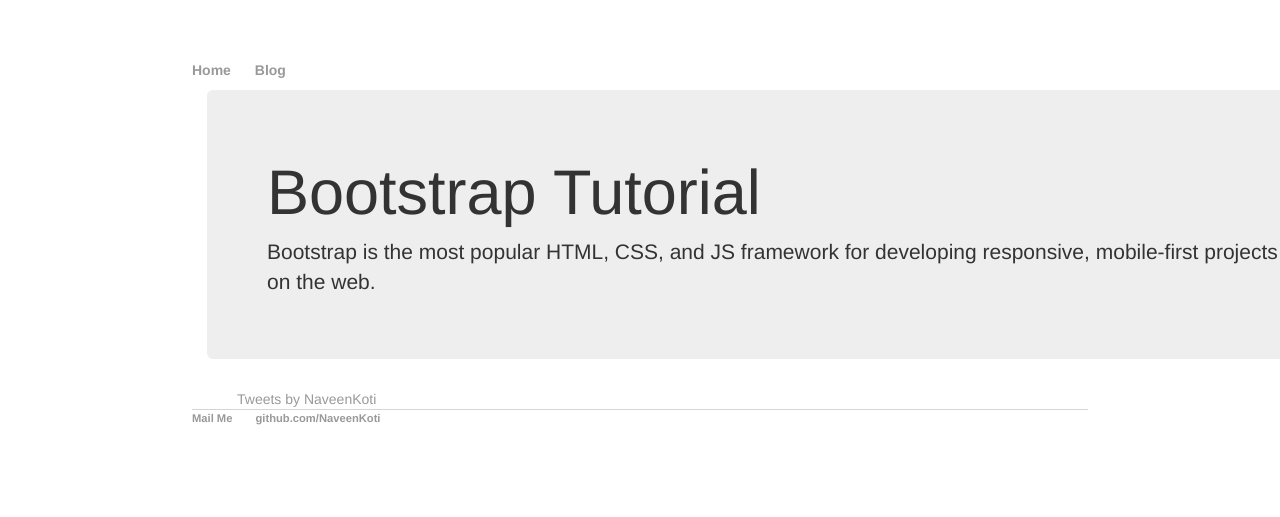
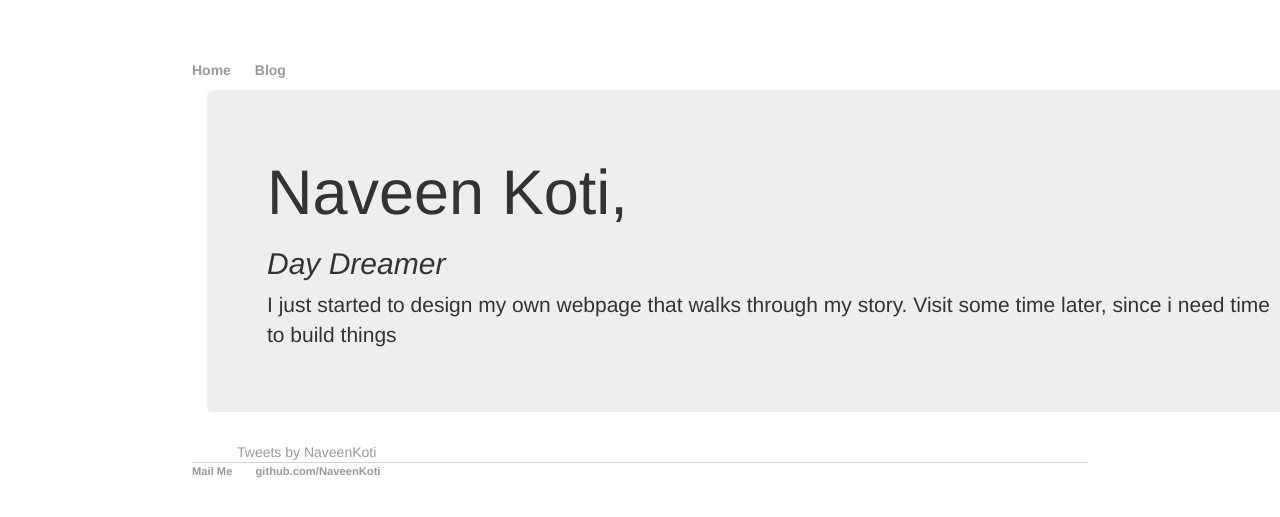
Before and after one commit to NaveenKoti/naveenkoti.github.io, a Jekyll site: the page built from index.html, in a window 1280 px wide. Shown: the top 517 px of the page. Built offline with Jekyll 4.4.1, drawn with Linux system fonts in a browser that asks for light colours; nearby versions of some CDN libraries; comment, search, counter and statistics services are not loaded.

Commit message:
Update index.html
changes to headline

```diff
--- a/index.html
+++ b/index.html
@@ -3,8 +3,8 @@ layout: default
 title: Naveen Koti, Day Dreamer
 ---
 <div class="jumbotron">
-  <h1>Bootstrap Tutorial</h1>
-  <p>Bootstrap is the most popular HTML, CSS, and JS framework for developing responsive, mobile-first projects on the web.</p>
+  <h1>Naveen Koti,</h1> <h2><em>Day Dreamer</em></h2>
+  <p>I just started to design my own webpage that walks through my story. Visit some time later, since i need time to build things</p>
 </div>
 
 <div class="container">
```
